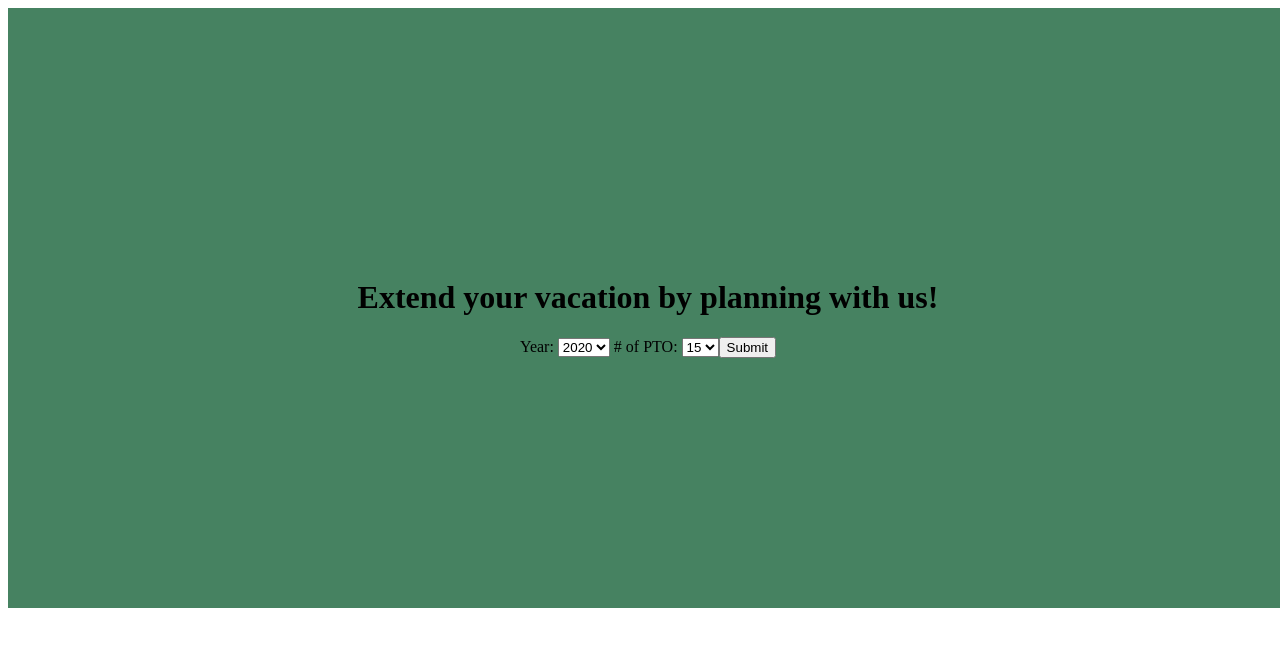
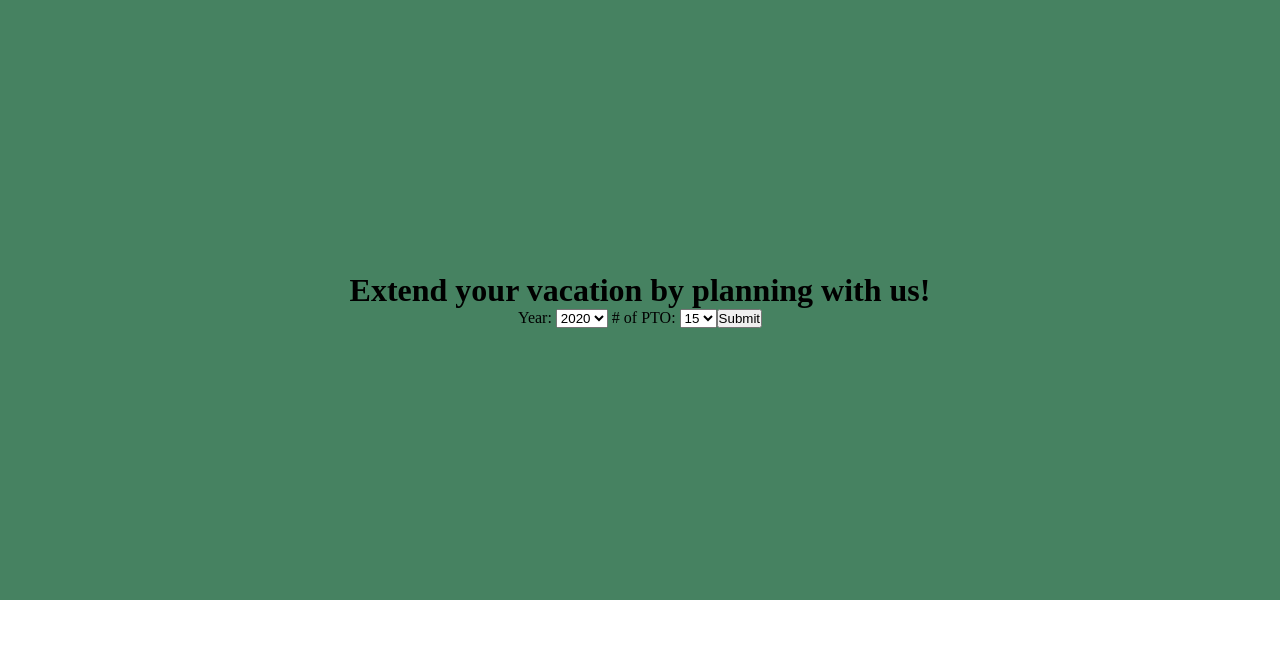
Before and after one commit to redmondchan/extend-vacation-frontend, a React (Create React App) app: page / in a window 1280 px wide. Shown: the top 646 px of the page. Built offline with nearby package versions, Linux system fonts and the light colour scheme.

Commit message:
fixed horizontal scroll with white space on the right

```diff
--- a/src/index.css
+++ b/src/index.css
@@ -1,5 +1,9 @@
-body {
-  width: 100vw;
+*,
+*::after,
+*::before {
+  margin: 0;
+  padding: 0;
+  box-sizing: inherit;
 }
 
 .header {
```
